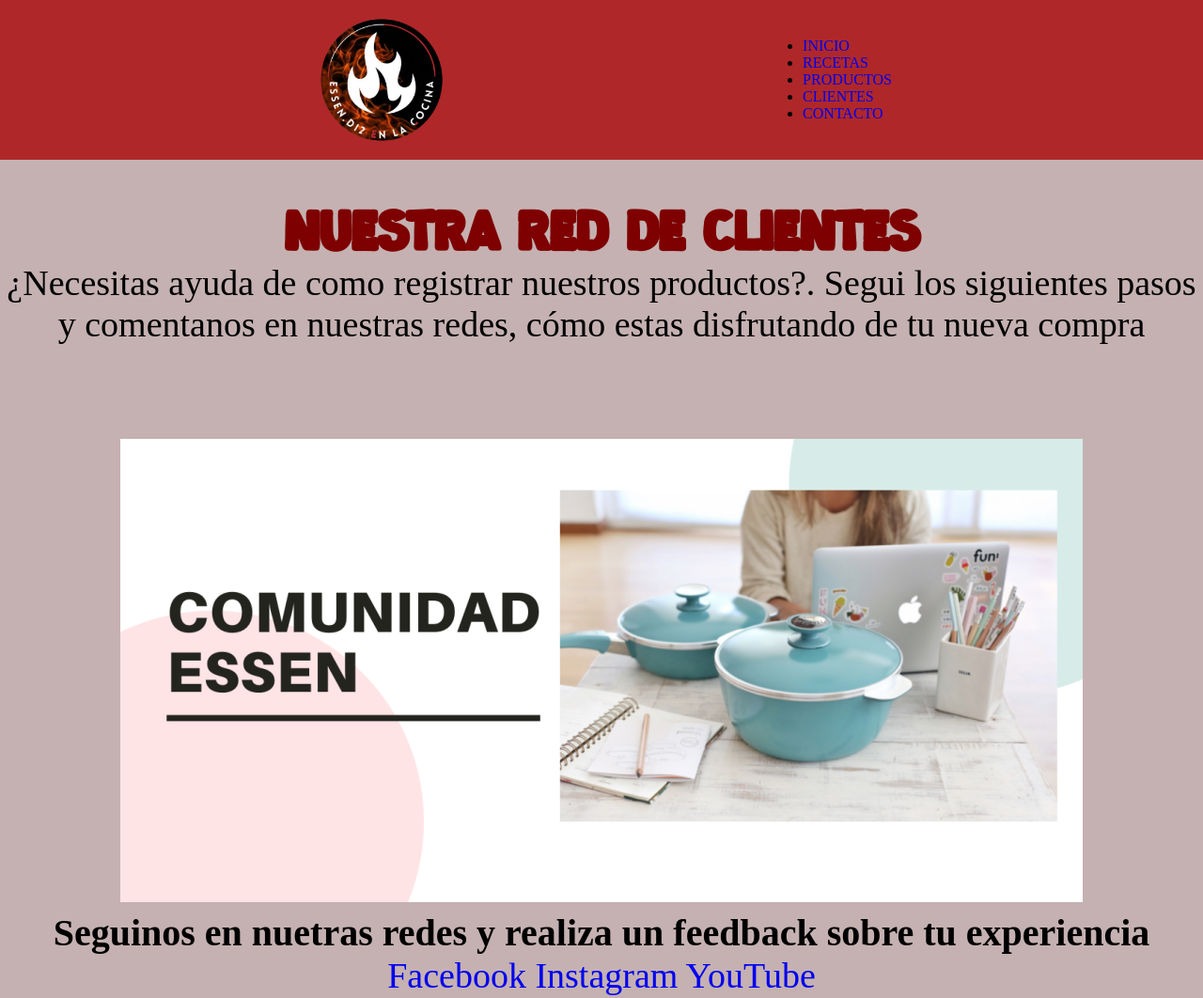
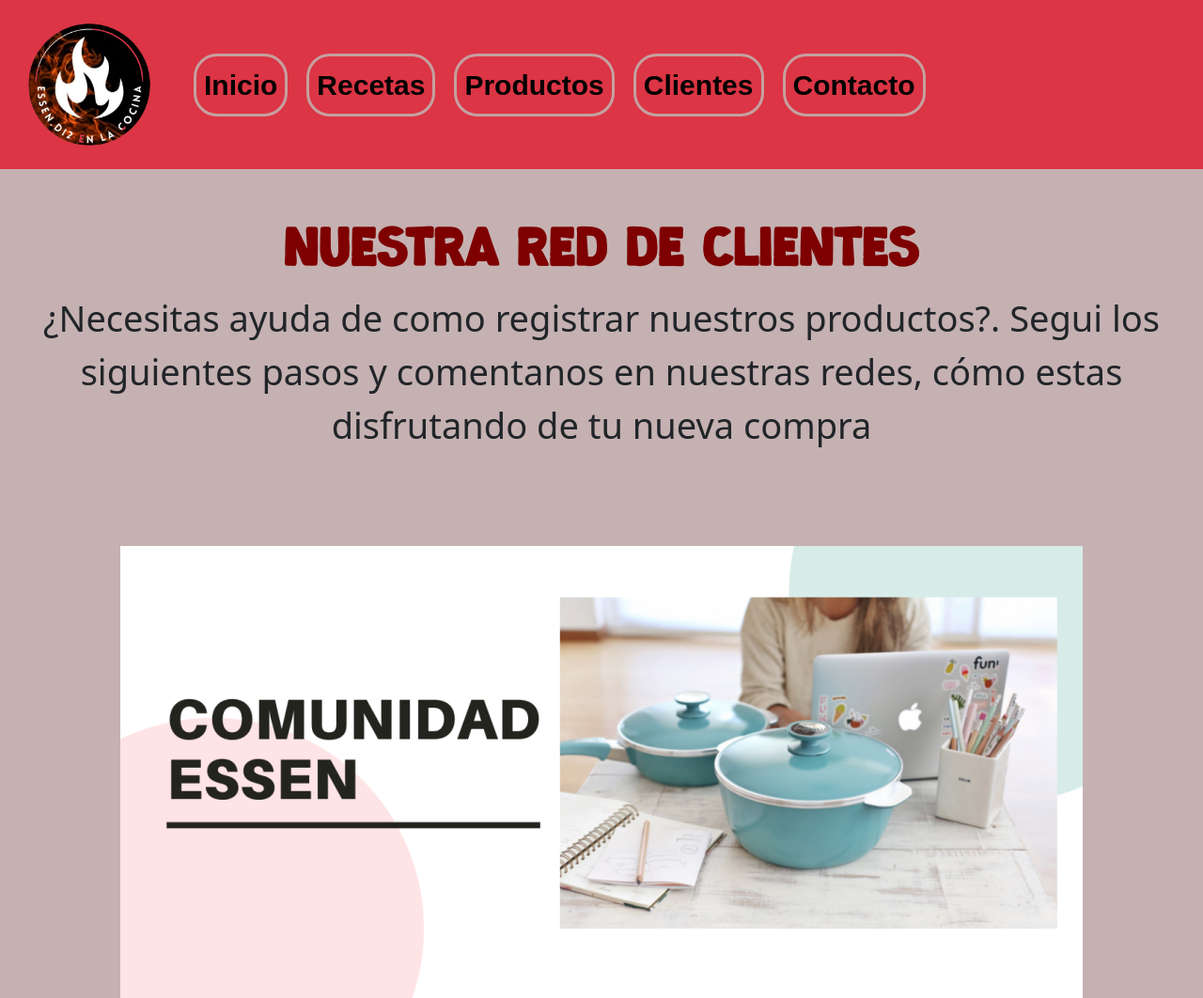
Before and after one commit to Lunatick93/PreEntrega2-Quispe, a website: page pages/clientes.html in a window 1280 px wide. Shown: the top 1062 px of the page at 94% size. Drawn offline with nearby package versions, Linux system fonts and the light colour scheme.

Commit message:
sas- carpetas y demas agregados

```diff
--- a/pages/clientes.html
+++ b/pages/clientes.html
@@ -3,37 +3,46 @@
 <head>
     <meta charset="UTF-8">
     <meta name="viewport" content="width=device-width, initial-scale=1.0">
-    <link rel="stylesheet" href="../css/styles.css">
+    <!---Bootstrap--->
+   <link href="https://cdn.jsdelivr.net/npm/bootstrap@5.3.2/dist/css/bootstrap.min.css" rel="stylesheet" integrity="sha384-T3c6CoIi6uLrA9TneNEoa7RxnatzjcDSCmG1MXxSR1GAsXEV/Dwwykc2MPK8M2HN" crossorigin="anonymous">
+   <script src="https://cdn.jsdelivr.net/npm/bootstrap@5.3.2/dist/js/bootstrap.bundle.min.js" integrity="sha384-C6RzsynM9kWDrMNeT87bh95OGNyZPhcTNXj1NW7RuBCsyN/o0jlpcV8Qyq46cDfL" crossorigin="anonymous"></script>
+    <!--Css---->
+   <link rel="stylesheet" href="../css/styles.css">
     <title>Essendidos en la cocina</title>
     <link rel="shortcut icon" href="img/logotipo.png" type="image/x-icon">
 </head>
 <body>
-    <header>
-        <img src="../img/logotipo.png" alt="Logotipo">
-        <nav>
-            <ul class="menu-nav">
-                <li>
-                    <a href="../index.html">INICIO</a>
+    <header class="navbar navbar-expand-lg navbar-dark bg-danger">
+        <a class="navbar-brand" href="#">
+            <img src="../img/logotipo.png" alt="Logotipo" class="img-fluid">
+        </a>
+
+
+        <button class="navbar-toggler btn btn-dark" type="button" data-bs-toggle="collapse" data-bs-target="#navbarNav" aria-controls="navbarNav" aria-expanded="false" aria-label="Toggle navigation" style="border-color: #000;">
+            <span class="navbar-toggler-icon" style="background-color: #c52b2b;"></span>
+        </button>
+
+
+
+        <div class="collapse navbar-collapse" id="navbarNav">
+            <ul class="navbar-nav ml-auto">
+                <li class="nav-item">
+                    <a class="nav-link" href="../index.html">Inicio</a>
                 </li>
-
-                <li>
-                    <a href="../pages/recetas.html">RECETAS</a>
+                <li class="nav-item">
+                    <a class="nav-link" href="../pages/recetas.html">Recetas</a>
                 </li>
-
-                <li>
-                    <a href="../pages/productos.html">PRODUCTOS</a>
+                <li class="nav-item">
+                    <a class="nav-link" href="../pages/productos.html">Productos</a>
                 </li>
-
-                <li>
-                    <a href="pages/clientes.html">CLIENTES</a>
+                <li class="nav-item">
+                    <a class="nav-link" href="../pages/clientes.html">Clientes</a>
                 </li>
-
-                <li>
-                    <a href="../pages/contacto.html">CONTACTO</a>
+                <li class="nav-item">
+                    <a class="nav-link" href="../pages/contacto.html">Contacto</a>
                 </li>
             </ul>
-
-        </nav>
+        </div>
     </header>
     <h1>NUESTRA RED DE CLIENTES</h1>
     <section id="cajas-insertadas">
--- /dev/null
+++ b/scss/components/_footer.scss
@@ -0,0 +1,11 @@
+footer {
+
+    background-color: #af2729;
+    text-align: center;
+    padding: 1em 0;
+    margin-top: 10%; /*ojo con este valor, puede romper el posicionamiento , si se pone en auto se rompe todo*/
+}
+
+footer img {
+    width: 150px;
+}
--- /dev/null
+++ b/scss/components/_header.scss
@@ -0,0 +1,58 @@
+header {
+    background-color: #af2729;
+    padding: 10px 20px;
+    position: sticky;
+    top: 0;
+    z-index: 1;
+    display: flex;
+    justify-content: space-evenly; /* Cambiado a space-between para distribuir los elementos */
+    align-items: center;
+}
+
+header img {
+    width: 150px;
+    margin-right: 5%;
+
+
+
+}
+/*seccion del menu de navegacion  .menu-nav*/
+/* Estilos para el menú de navegación con Bootstrap */
+.navbar {
+    display: flex;
+    justify-content: space-between;
+    align-items: center;
+    background-color: #af2729;
+    padding: 10px 20px;
+}
+
+.navbar-brand img {
+    width: 150px;
+    margin-right: 20px;
+}
+
+.navbar-nav {
+    display: flex;
+    gap: 20px;
+    margin-right: 5%;
+}
+
+.navbar-nav li {
+    list-style-type: none;
+}
+
+.navbar-nav a {
+    text-decoration: none;
+    color: #000000;
+    font-size: 30px;
+    font-family: 'Arial', sans-serif;
+    font-weight: bold;
+    transition: color 0.3s ease;
+    padding: 8px 15px;
+    border: 3px solid #c5a0a0;
+    border-radius: 25px;
+}
+
+.navbar-nav a:hover {
+    color: #f8f8f8;
+}
--- a/scss/styles.scss
+++ b/scss/styles.scss
@@ -1,3 +1,14 @@
+@import 'base/generales';
+@import 'base/variables';
+@import 'utilities/maps';
+@import 'utilities/extend';
+@import 'utilities/mixin';
+
+@import 'components/header';
+@import 'components/footer';
+@import 'pages/index';
+
+
 *{
     margin: 0;
     padding: 0;
@@ -62,67 +73,6 @@
     margin-bottom: 20px;
 }
 
-header {
-    background-color: #af2729;
-    padding: 10px 20px;
-    position: sticky;
-    top: 0;
-    z-index: 1;
-    display: flex;
-    justify-content: space-evenly; /* Cambiado a space-between para distribuir los elementos */
-    align-items: center;
-}
-
-header img {
-    width: 150px;
-    margin-right: 5%;
-
-
-
-}
-/*seccion del menu de navegacion  .menu-nav*/
-/* Estilos para el menú de navegación con Bootstrap */
-.navbar {
-    display: flex;
-    justify-content: space-between;
-    align-items: center;
-    background-color: #af2729;
-    padding: 10px 20px;
-}
-
-.navbar-brand img {
-    width: 150px;
-    margin-right: 20px;
-}
-
-.navbar-nav {
-    display: flex;
-    gap: 20px;
-    margin-right: 5%;
-}
-
-.navbar-nav li {
-    list-style-type: none;
-}
-
-.navbar-nav a {
-    text-decoration: none;
-    color: #000000;
-    font-size: 30px;
-    font-family: 'Arial', sans-serif;
-    font-weight: bold;
-    transition: color 0.3s ease;
-    padding: 8px 15px;
-    border: 3px solid #c5a0a0;
-    border-radius: 25px;
-}
-
-.navbar-nav a:hover {
-    color: #f8f8f8;
-}
-
-
-
 
 #cajas-insertadas{
     display: flex;
@@ -183,17 +133,6 @@
 
 }
 
-footer {
-
-    background-color: #af2729;
-    text-align: center;
-    padding: 1em 0;
-    margin-top: 10%; /*ojo con este valor, puede romper el posicionamiento , si se pone en auto se rompe todo*/
-}
-
-footer img {
-    width: 150px;
-}
 
 /* Estilo para los enlaces del menú de navegación en la versión móvil */
 @media (max-width: 320px) {
```
Also changed, not shown: pages/contacto.html (+30 -21 lines), pages/productos.html (+30 -21 lines), css/styles.css, scss/base/_generales.scss (added), scss/base/_variables.scss (added), scss/pages/_index.scss (added), scss/utilities/_extend.scss (added), scss/utilities/_maps.scss (added), scss/utilities/_mixin.scss (added), 1 other file.
